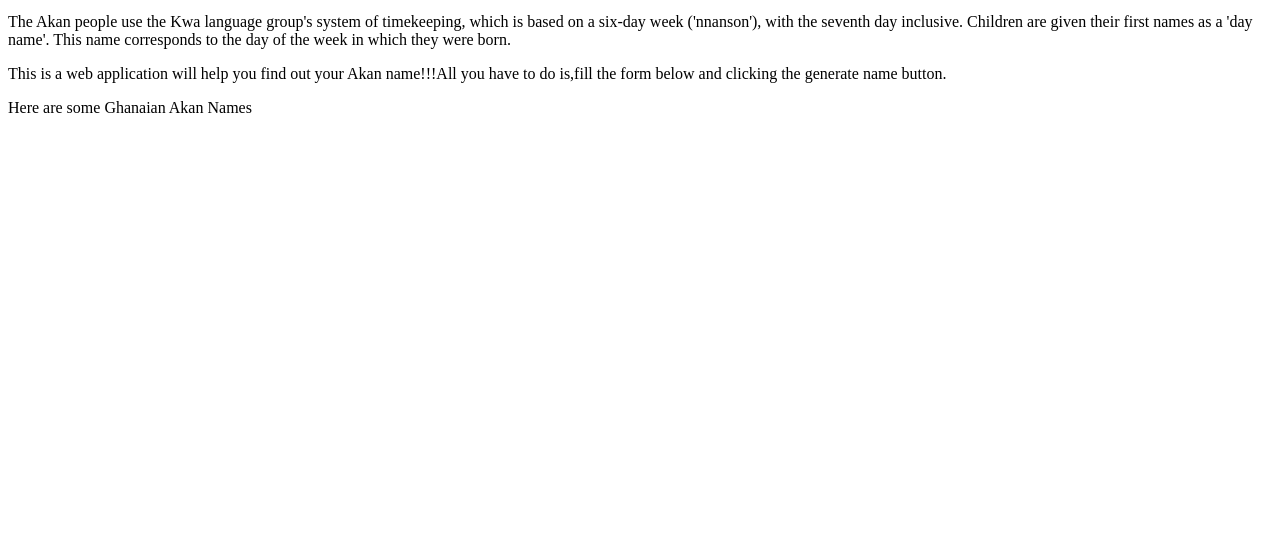
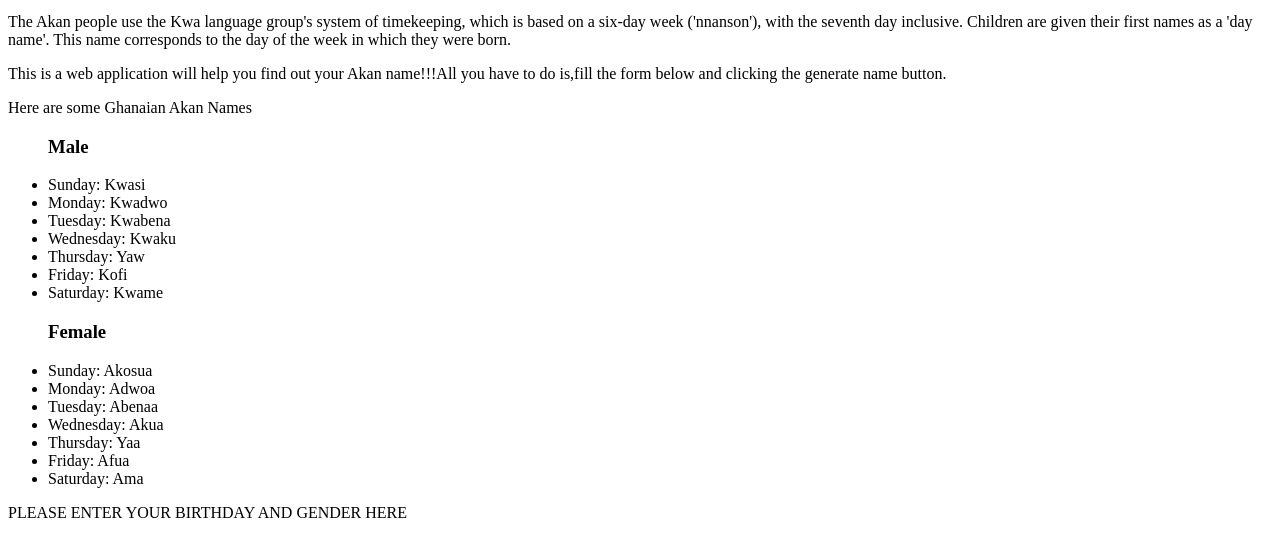
Before and after one commit to mngaruiya/Martha-Week2-IP, a plain HTML site: page index.html in a window 1280 px wide. Shown: the part 137-694 px from the top of the page. Drawn offline with Linux system fonts and the light colour scheme.

Commit message:
Added list of names and days of the week

```diff
--- a/index.html
+++ b/index.html
@@ -24,6 +24,48 @@
 
   <p>Here are some Ghanaian Akan Names</p>
 
+  <div class="row">
+    <div class="col-md-6">
+      <ul>
+        <h3>Male</h3>
+        <li>Sunday: Kwasi</li>
+
+        <li>Monday: Kwadwo</li>
+
+        <li>Tuesday: Kwabena</li>
+
+        <li>Wednesday: Kwaku</li>
+
+        <li>Thursday: Yaw</li>
+
+        <li>Friday: Kofi</li>
+
+        <li>Saturday: Kwame</li>
+      </ul>
+    </div>
+    <div class="col-md-6">
+
+      <ul>
+        <h3>Female</h3>
+        <li>Sunday: Akosua</li>
+
+        <li>Monday: Adwoa</li>
+
+        <li>Tuesday: Abenaa</li>
+
+        <li>Wednesday: Akua</li>
+
+        <li>Thursday: Yaa</li>
+
+        <li>Friday: Afua</li>
+
+        <li>Saturday: Ama</li>
+      </ul>
+    </div>
+  </div>
+  <p>PLEASE ENTER YOUR BIRTHDAY AND GENDER HERE</p>
+
+
   </body>
 
 </html>
```
